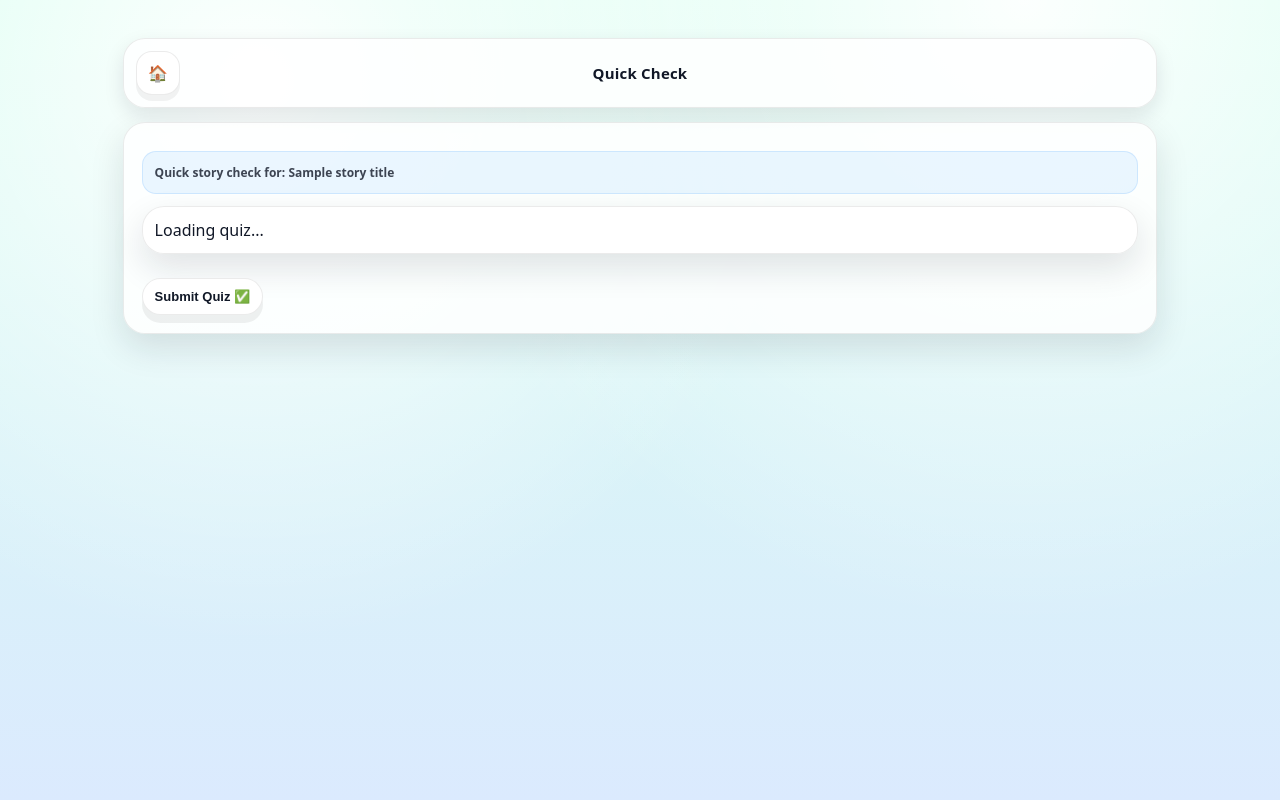
After one commit to Hamza-Shaikh4/Engagement-FYP, a Flask app: template templates/quiz.html in a window 1280 px wide. The commit adds this page. Run offline with Flask 3, Linux system fonts and the light colour scheme; the template is opened without the code that fills it: most values are stand-ins (such as "Sample title", 1, 10 or a date in 2020).

Commit message:
Added Quiz

```diff
--- a/app.py
+++ b/app.py
@@ -2,6 +2,7 @@ from __future__ import annotations
 
 import json
 import os
+import random
 import sqlite3
 import uuid
 from datetime import datetime, date, timezone
@@ -16,34 +17,32 @@ APP_DIR = os.path.dirname(os.path.abspath(__file__))
 
 def create_app() -> Flask:
     app = Flask(__name__)
-    app.secret_key = "dev-secret-change-me"  # prototype only
+    app.secret_key = "dev-secret-change-me"
 
     app.config["DB_PATH"] = os.path.join(APP_DIR, "app.db")
     app.config["STORIES_PATH"] = os.path.join(APP_DIR, "static", "stories.json")
 
     # ----------------------------
-    # Constants (your rules)
+    # Constants
     # ----------------------------
     HEALTH_MIN = 30
     HEALTH_MAX = 100
 
-    # tracker sends every 10s -> 3 windows = 30 seconds
-    ENGAGED_WINDOWS_FOR_PLUS1 = 3
+    ENGAGED_WINDOWS_FOR_PLUS1 = 3   # 3 x 10s = 30s
     ENGAGED_PLUS = 1
 
-    # Idle cap
     IDLE_HIGH = 0.92
     IDLE_RECOVER = 0.60
-    IDLE_WINDOWS_TRIGGER = 3   # ~30s very idle
-    IDLE_PENALTY = 2           # lose 2 once, then latch until active
+    IDLE_WINDOWS_TRIGGER = 3
+    IDLE_PENALTY = 2
 
-    # Sustained disengagement penalty (Option 2)
-    DISENGAGED_WINDOWS_TRIGGER = 3  # ~30s
+    DISENGAGED_WINDOWS_TRIGGER = 3
     DISENGAGED_PENALTY = 2
 
-    # Option 1 inactivity decay
     INACTIVITY_DAYS_TRIGGER = 2
     INACTIVITY_PENALTY = 5
+
+    RANDOM_END_QUIZ_CHANCE = 0.25
 
     # ----------------------------
     # DB helpers
@@ -117,7 +116,36 @@ def create_app() -> Flask:
             """
         )
 
-        # --- Safe migrations (if DB already exists) ---
+        cur.execute(
+            """
+            CREATE TABLE IF NOT EXISTS reading_sessions (
+              id INTEGER PRIMARY KEY AUTOINCREMENT,
+              user_id TEXT NOT NULL,
+              story_id TEXT NOT NULL,
+              started_at TEXT NOT NULL,
+              completed_at TEXT,
+              reading_time_s REAL DEFAULT 0,
+              scroll_depth REAL DEFAULT 0,
+              suspicious INTEGER NOT NULL DEFAULT 0,
+              suspicious_reason TEXT DEFAULT ''
+            )
+            """
+        )
+
+        cur.execute(
+            """
+            CREATE TABLE IF NOT EXISTS quiz_results (
+              id INTEGER PRIMARY KEY AUTOINCREMENT,
+              user_id TEXT NOT NULL,
+              story_id TEXT NOT NULL,
+              score INTEGER NOT NULL,
+              total INTEGER NOT NULL,
+              passed INTEGER NOT NULL,
+              created_at TEXT NOT NULL
+            )
+            """
+        )
+
         def add_column_if_missing(table: str, column: str, coltype: str):
             cols = [r["name"] for r in con.execute(f"PRAGMA table_info({table})").fetchall()]
             if column not in cols:
@@ -135,6 +163,12 @@ def create_app() -> Flask:
     def load_stories() -> list[dict]:
         with open(app.config["STORIES_PATH"], "r", encoding="utf-8") as f:
             return json.load(f)
+
+    def get_story(story_id: str) -> dict | None:
+        for story in load_stories():
+            if story["id"] == story_id:
+                return story
+        return None
 
     def ensure_user() -> str:
         if "user_id" not in session:
@@ -255,19 +289,18 @@ def create_app() -> Flask:
         if name not in st["achievements"]:
             st["achievements"].append(name)
 
-    # Health reset rule: completion or level-up => reset to 100
     def award_xp_and_reset_health(st: dict, xp_gain: int) -> dict:
         old_level = st["level"]
         st["xp"] += xp_gain
         st["level"] = calc_level_from_xp(st["xp"])
 
-        # Reset health on completion; if level increased, also achievement
+        # completion or level-up resets health
         st["health"] = HEALTH_MAX
+
         if st["level"] > old_level:
             add_achievement(st, f"Level Up! Reached Level {st['level']}")
         return st
 
-    # Option 1: inactivity decay (once per day)
     def apply_inactivity_health_decay(st: dict) -> dict:
         today = date.today()
         today_s = today.isoformat()
@@ -323,9 +356,41 @@ def create_app() -> Flask:
             "unlocked_bgs": unlocked_bgs,
         }
 
-    # ----------------------------
-    # Init
-    # ----------------------------
+    def update_streak_and_activity(st: dict) -> None:
+        today = date.today()
+        last = st["last_active_date"]
+
+        if last is None:
+            st["streak"] = 1
+        else:
+            last_d = date.fromisoformat(last)
+            if last_d == today:
+                pass
+            else:
+                delta = (today - last_d).days
+                if delta == 1:
+                    st["streak"] += 1
+                else:
+                    st["streak"] = 1
+
+        st["last_active_date"] = today.isoformat()
+
+        if st["streak"] == 3:
+            add_achievement(st, "3-Day Streak 🔥")
+        if st["streak"] == 5:
+            add_achievement(st, "5-Day Streak 🔥🔥")
+
+    def mark_book_complete(user_id: str, story_id: str) -> dict:
+        st = get_state(user_id)
+
+        if story_id not in st["completed_books"]:
+            st["completed_books"].append(story_id)
+            add_achievement(st, f"Finished {story_id.upper()}")
+            st = award_xp_and_reset_health(st, xp_gain=40)
+
+        update_streak_and_activity(st)
+        return save_state(user_id, st)
+
     init_db()
 
     @app.before_request
@@ -333,7 +398,7 @@ def create_app() -> Flask:
         ensure_user()
 
     # ----------------------------
-    # Pages (these are your paths)
+    # Pages
     # ----------------------------
     @app.get("/")
     def home():
@@ -345,7 +410,6 @@ def create_app() -> Flask:
         stories = load_stories()
         unlocks = compute_unlocks(st, stories)
 
-        # Continue: first unlocked not completed
         continue_story = "book1"
         for sid in unlocks["unlocked_books"]:
             if sid not in st["completed_books"]:
@@ -394,6 +458,18 @@ def create_app() -> Flask:
         unlocks = compute_unlocks(st, stories)
         return render_template("results.html", state=st, stories=stories, unlocks=unlocks)
 
+    @app.get("/avatar")
+    def avatar():
+        user_id = ensure_user()
+        st = get_state(user_id)
+        st = apply_inactivity_health_decay(st)
+        st = save_state(user_id, st)
+
+        stories = load_stories()
+        unlocks = compute_unlocks(st, stories)
+        return render_template("avatar.html", state=st, unlocks=unlocks)
+
+
     @app.get("/stats")
     def stats():
         user_id = ensure_user()
@@ -410,26 +486,30 @@ def create_app() -> Flask:
             ORDER BY id DESC
             LIMIT 20
             """,
-            (user_id,)
+            (user_id,),
         ).fetchall()
         con.close()
 
         events = [dict(e) for e in events]
-        events.reverse()  # oldest -> newest for graph left-to-right
+        events.reverse()
 
         return render_template("stats.html", state=st, events=events)
 
-
-    @app.get("/avatar")
-    def avatar():
+    @app.get("/quiz/<story_id>")
+    def quiz_page(story_id: str):
         user_id = ensure_user()
         st = get_state(user_id)
-        st = apply_inactivity_health_decay(st)
-        st = save_state(user_id, st)
-
         stories = load_stories()
         unlocks = compute_unlocks(st, stories)
-        return render_template("avatar.html", state=st, unlocks=unlocks)
+
+        if story_id not in unlocks["unlocked_books"]:
+            return redirect(url_for("books"))
+
+        story = get_story(story_id)
+        if not story:
+            return redirect(url_for("books"))
+
+        return render_template("quiz.html", story_id=story_id, story_title=story["title"], state=st)
 
     # ----------------------------
     # APIs
@@ -443,17 +523,63 @@ def create_app() -> Flask:
 
         stories = load_stories()
         unlocks = compute_unlocks(st, stories)
-        return jsonify({"state": st, "unlocks": unlocks, "stories": stories})
+
+        con = db()
+        recent_events = con.execute(
+            """
+            SELECT score, label, ts
+            FROM engagement_events
+            WHERE user_id = ?
+            ORDER BY id DESC
+            LIMIT 20
+            """,
+            (user_id,),
+        ).fetchall()
+        con.close()
+
+        recent_events = [dict(r) for r in recent_events]
+        recent_events.reverse()
+
+        return jsonify({"state": st, "unlocks": unlocks, "stories": stories, "recent_events": recent_events})
 
     @app.get("/api/stories")
     def api_stories():
         return jsonify(load_stories())
 
+    @app.post("/api/start_reading")
+    def api_start_reading():
+        user_id = ensure_user()
+        data = request.get_json(force=True)
+        story_id = str(data.get("story_id", "")).strip()
+
+        story = get_story(story_id)
+        if not story:
+            return jsonify({"ok": False, "error": "Story not found"}), 404
+
+        con = db()
+        con.execute(
+            """
+            INSERT INTO reading_sessions (user_id, story_id, started_at)
+            VALUES (?, ?, ?)
+            """,
+            (user_id, story_id, now_utc_iso()),
+        )
+        con.commit()
+        con.close()
+
+        return jsonify({"ok": True})
+
     @app.post("/api/complete_book")
     def api_complete_book():
         user_id = ensure_user()
         payload = request.get_json(force=True)
+
         story_id = str(payload.get("story_id", "")).strip()
+        reading_time = float(payload.get("reading_time", 0))
+        scroll_depth = float(payload.get("scroll_depth", 0))
+        disengaged_windows = int(payload.get("disengaged_windows", 0))
+        focus_loss_ratio = float(payload.get("focus_loss_ratio", 0))
+        idle_ratio = float(payload.get("idle_ratio", 0))
 
         stories = load_stories()
         story_ids = [s["id"] for s in stories]
@@ -465,40 +591,151 @@ def create_app() -> Flask:
         if story_id not in unlocks["unlocked_books"]:
             return jsonify({"ok": False, "error": "Story is locked"}), 403
 
-        # Mark completed (idempotent)
-        if story_id not in st["completed_books"]:
-            st["completed_books"].append(story_id)
-            add_achievement(st, f"Finished {story_id.upper()}")
+        story = get_story(story_id)
+        word_count = len(story["text"].split()) if story else 0
 
-            # Completion: XP + reset health to 100
-            st = award_xp_and_reset_health(st, xp_gain=40)
+        # "too fast" rule
+        # approx: if book finished quicker than a generous minimum time and user reached most of the content
+        estimated_min_time = max(30, int(word_count / 4.0))
+        completed_too_fast = reading_time < estimated_min_time and scroll_depth >= 0.8
 
-        # Streak update
-        today = date.today()
-        last = st["last_active_date"]
-        if last is None:
-            st["streak"] = 1
-        else:
-            last_d = date.fromisoformat(last)
-            if last_d == today:
-                pass
-            else:
-                delta = (today - last_d).days
-                if delta == 1:
-                    st["streak"] += 1
-                else:
-                    st["streak"] = 1
+        suspicious_reasons = []
+        if completed_too_fast:
+            suspicious_reasons.append("Completed unusually fast")
+        if disengaged_windows >= 3:
+            suspicious_reasons.append("Several disengaged windows detected")
+        if focus_loss_ratio >= 0.35 and reading_time < estimated_min_time * 1.5:
+            suspicious_reasons.append("High focus loss during a short session")
+        if idle_ratio >= 0.7 and reading_time < estimated_min_time * 1.5:
+            suspicious_reasons.append("High idle time before completion")
 
-        st["last_active_date"] = today.isoformat()
+        suspicious = len(suspicious_reasons) > 0
 
-        if st["streak"] == 3:
-            add_achievement(st, "3-Day Streak 🔥")
-        if st["streak"] == 5:
-            add_achievement(st, "5-Day Streak 🔥🔥")
+        con = db()
+        latest = con.execute(
+            """
+            SELECT id
+            FROM reading_sessions
+            WHERE user_id = ? AND story_id = ?
+            ORDER BY id DESC
+            LIMIT 1
+            """,
+            (user_id, story_id),
+        ).fetchone()
 
-        saved = save_state(user_id, st)
+        if latest:
+            con.execute(
+                """
+                UPDATE reading_sessions
+                SET completed_at = ?, reading_time_s = ?, scroll_depth = ?, suspicious = ?, suspicious_reason = ?
+                WHERE id = ?
+                """,
+                (
+                    now_utc_iso(),
+                    reading_time,
+                    scroll_depth,
+                    1 if suspicious else 0,
+                    "; ".join(suspicious_reasons),
+                    latest["id"],
+                ),
+            )
+            con.commit()
+        con.close()
+
+        if completed_too_fast:
+            st["last_engagement_label"] = "disengaged"
+            st["last_support_message"] = "That was very quick — let’s do a quick check first 📖"
+            save_state(user_id, st)
+
+        should_trigger_quiz = False
+        quiz_reason = ""
+
+        if suspicious:
+            should_trigger_quiz = True
+            quiz_reason = "suspicious"
+        elif random.random() < RANDOM_END_QUIZ_CHANCE:
+            should_trigger_quiz = True
+            quiz_reason = "random_end_check"
+
+        if should_trigger_quiz:
+            session["pending_completion"] = {
+                "story_id": story_id,
+                "reason": quiz_reason,
+            }
+            return jsonify(
+                {
+                    "ok": True,
+                    "needs_quiz": True,
+                    "quiz_url": url_for("quiz_page", story_id=story_id),
+                    "reason": quiz_reason,
+                    "suspicious_reasons": suspicious_reasons,
+                }
+            )
+
+        saved = mark_book_complete(user_id, story_id)
         new_unlocks = compute_unlocks(saved, stories)
-        return jsonify({"ok": True, "state": saved, "unlocks": new_unlocks})
+        return jsonify({"ok": True, "needs_quiz": False, "state": saved, "unlocks": new_unlocks})
+
+    @app.get("/api/quiz/<story_id>")
+    def api_quiz(story_id: str):
+        story = get_story(story_id)
+        if not story:
+            return jsonify({"ok": False, "error": "Story not found"}), 404
+
+        quiz = story.get("quiz", [])
+        return jsonify({"ok": True, "quiz": quiz, "title": story["title"]})
+
+    @app.post("/api/quiz/<story_id>")
+    def api_submit_quiz(story_id: str):
+        user_id = ensure_user()
+        data = request.get_json(force=True)
+        answers = data.get("answers", [])
+
+        story = get_story(story_id)
+        if not story:
+            return jsonify({"ok": False, "error": "Story not found"}), 404
+
+        quiz = story.get("quiz", [])
+        if not quiz:
+            return jsonify({"ok": False, "error": "No quiz for this story"}), 400
+
+        score = 0
+        for i, q in enumerate(quiz):
+            if i < len(answers) and answers[i] == q["answer"]:
+                score += 1
+
+        total = len(quiz)
+        passed = score >= max(1, total - 1)
+
+        con = db()
+        con.execute(
+            """
+            INSERT INTO quiz_results (user_id, story_id, score, total, passed, created_at)
+            VALUES (?, ?, ?, ?, ?, ?)
+            """,
+            (user_id, story_id, score, total, 1 if passed else 0, now_utc_iso()),
+        )
+        con.commit()
+        con.close()
+
+        pending = session.get("pending_completion")
+        completion_applied = False
+
+        if pending and pending.get("story_id") == story_id:
+            if passed:
+                mark_book_complete(user_id, story_id)
+                completion_applied = True
+            session.pop("pending_completion", None)
+
+        return jsonify(
+            {
+                "ok": True,
+                "score": score,
+                "total": total,
+                "passed": passed,
+                "completion_applied": completion_applied,
+            }
+        )
 
     @app.post("/api/select_avatar")
     def api_select_avatar():
@@ -536,11 +773,6 @@ def create_app() -> Flask:
 
     @app.post("/api/engagement")
     def api_engagement():
-        """
-        Receives tracker.js feature window:
-          idle_ratio, scroll_speed_px_s, scroll_depth_ratio, focus_loss_ratio,
-          nav_rate_per_min, interaction_rate_per_min, story_id
-        """
         user_id = ensure_user()
         data = request.get_json(force=True)
 
@@ -562,7 +794,6 @@ def create_app() -> Flask:
             interaction_rate_per_min=interaction_rate_per_min,
         )
 
-        # supportive message (still fair: doesn’t change XP rules)
         if label == "disengaged":
             msg = "Tiny goal: read one more paragraph 💛"
         elif label == "neutral":
@@ -572,9 +803,7 @@ def create_app() -> Flask:
 
         st = get_state(user_id)
 
-        # ----------------------------
-        # Engaged bonus: +1 every 30 seconds engaged
-        # ----------------------------
+        # engaged +1 every 30 seconds
         if label == "engaged":
             st["engaged_streak_windows"] = int(st.get("engaged_streak_windows", 0)) + 1
             if st["engaged_streak_windows"] >= ENGAGED_WINDOWS_FOR_PLUS1:
@@ -583,9 +812,7 @@ def create_app() -> Flask:
         else:
             st["engaged_streak_windows"] = 0
 
-        # ----------------------------
-        # Disengaged penalty (Option 2): -2 after 30s disengaged
-        # ----------------------------
+        # disengaged penalty after 30 seconds
         if label == "disengaged":
             st["disengaged_streak_windows"] = int(st.get("disengaged_streak_windows", 0)) + 1
             if st["disengaged_streak_windows"] >= DISENGAGED_WINDOWS_TRIGGER:
@@ -594,9 +821,7 @@ def create_app() -> Flask:
         else:
             st["disengaged_streak_windows"] = 0
 
-        # ----------------------------
-        # Idle cap: if very idle for ~30s, apply -2 ONCE then latch
-        # ----------------------------
+        # idle cap
         st["idle_streak_windows"] = int(st.get("idle_streak_windows", 0))
         st["idle_penalty_latched"] = int(st.get("idle_penalty_latched", 0))
 
@@ -607,9 +832,8 @@ def create_app() -> Flask:
 
         if st["idle_penalty_latched"] == 0 and st["idle_streak_windows"] >= IDLE_WINDOWS_TRIGGER:
             st["health"] = clamp(int(st["health"]) - IDLE_PENALTY, HEALTH_MIN, HEALTH_MAX)
-            st["idle_penalty_latched"] = 1  # cap on further idle loss
+            st["idle_penalty_latched"] = 1
 
-        # unlatch when user becomes active again
         if idle_ratio < IDLE_RECOVER:
             st["idle_penalty_latched"] = 0
             st["idle_streak_windows"] = 0
@@ -620,7 +844,6 @@ def create_app() -> Flask:
 
         save_state(user_id, st)
 
-        # log event (optional but useful for FYP evidence)
         con = db()
         con.execute(
             """
--- /dev/null
+++ b/static/quiz.js
@@ -0,0 +1,90 @@
+let quizData = [];
+
+async function loadQuiz() {
+  const container = document.getElementById("quizContainer");
+  const storyId = window.STORY_ID;
+
+  const res = await fetch(`/api/quiz/${storyId}`);
+  const data = await res.json();
+
+  if (!data.ok) {
+    container.textContent = data.error || "Could not load quiz.";
+    return;
+  }
+
+  quizData = data.quiz || [];
+
+  if (quizData.length === 0) {
+    container.innerHTML = "<p>No quiz set for this story yet.</p>";
+    return;
+  }
+
+  container.innerHTML = "";
+
+  quizData.forEach((q, index) => {
+    const block = document.createElement("div");
+    block.style.marginBottom = "18px";
+
+    const title = document.createElement("div");
+    title.style.fontWeight = "800";
+    title.style.marginBottom = "8px";
+    title.textContent = `${index + 1}. ${q.question}`;
+    block.appendChild(title);
+
+    q.options.forEach((opt, optIndex) => {
+      const label = document.createElement("label");
+      label.style.display = "block";
+      label.style.marginBottom = "6px";
+
+      const input = document.createElement("input");
+      input.type = "radio";
+      input.name = `q${index}`;
+      input.value = String(optIndex);
+
+      label.appendChild(input);
+      label.appendChild(document.createTextNode(" " + opt));
+      block.appendChild(label);
+    });
+
+    container.appendChild(block);
+  });
+}
+
+async function submitQuiz() {
+  const storyId = window.STORY_ID;
+
+  const answers = quizData.map((_, index) => {
+    const checked = document.querySelector(`input[name="q${index}"]:checked`);
+    return checked ? Number(checked.value) : -1;
+  });
+
+  const res = await fetch(`/api/quiz/${storyId}`, {
+    method: "POST",
+    headers: { "Content-Type": "application/json" },
+    body: JSON.stringify({ answers })
+  });
+
+  const data = await res.json();
+
+  if (!data.ok) {
+    alert(data.error || "Could not submit quiz.");
+    return;
+  }
+
+  if (data.passed) {
+    alert(`Nice work! You scored ${data.score}/${data.total}. Book completed ✅`);
+    window.location.href = "/books";
+  } else {
+    alert(`You scored ${data.score}/${data.total}. Try rereading the story and then come back.`);
+    window.location.href = `/reading/${storyId}`;
+  }
+}
+
+document.addEventListener("DOMContentLoaded", async () => {
+  await loadQuiz();
+
+  const btn = document.getElementById("submitQuizBtn");
+  if (btn) {
+    btn.addEventListener("click", submitQuiz);
+  }
+});
--- /dev/null
+++ b/templates/quiz.html
@@ -0,0 +1,40 @@
+<!doctype html>
+<html lang="en">
+<head>
+  <meta charset="utf-8" />
+  <meta name="viewport" content="width=device-width,initial-scale=1" />
+  <title>Quick Check</title>
+  <link rel="stylesheet" href="/static/styles.css" />
+</head>
+<body data-bg="{{ state['selected_bg'] }}">
+  <main class="app">
+    <div class="page">
+      <header class="topbar">
+        <a class="iconbtn" href="/" title="Home" aria-label="Home">🏠</a>
+        <div class="title">Quick Check</div>
+        <span style="width:38px;"></span>
+      </header>
+
+      <section class="section stack">
+        <div class="toast">
+          Quick story check for: <strong>{{ story_title }}</strong>
+        </div>
+
+        <div id="quizContainer" class="section" style="padding:12px;">
+          Loading quiz...
+        </div>
+
+        <div class="navrow">
+          <button id="submitQuizBtn" class="smallbtn" type="button">Submit Quiz ✅</button>
+        </div>
+      </section>
+    </div>
+  </main>
+
+  <script>
+    window.STORY_ID = "{{ story_id }}";
+  </script>
+  <script src="/static/quiz.js"></script>
+  <script src="/static/app_state.js"></script>
+</body>
+</html>
--- a/templates/reading.html
+++ b/templates/reading.html
@@ -22,7 +22,7 @@
 
         <div class="navrow">
           <a class="smallbtn" href="/books">← Library</a>
-          <button class="smallbtn" id="finishReadingBtn" type="button">Finish Book ✅</button>
+          <button class="smallbtn" id="finishReadingBtn" data-no-track="true" type="button">Finish Book ✅</button>
         </div>
 
         <div class="toast" id="readingToast">
```
Also changed, not shown: static/reading.js (+53 -9 lines), static/stories.json (+54 -3 lines), static/tracker.js (+29 -7 lines).
